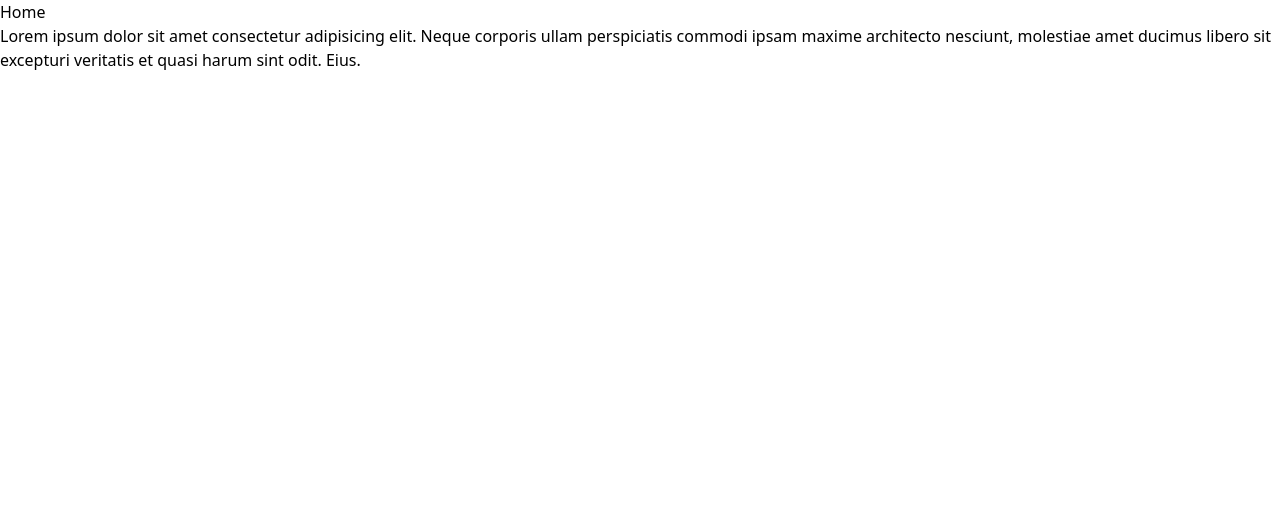
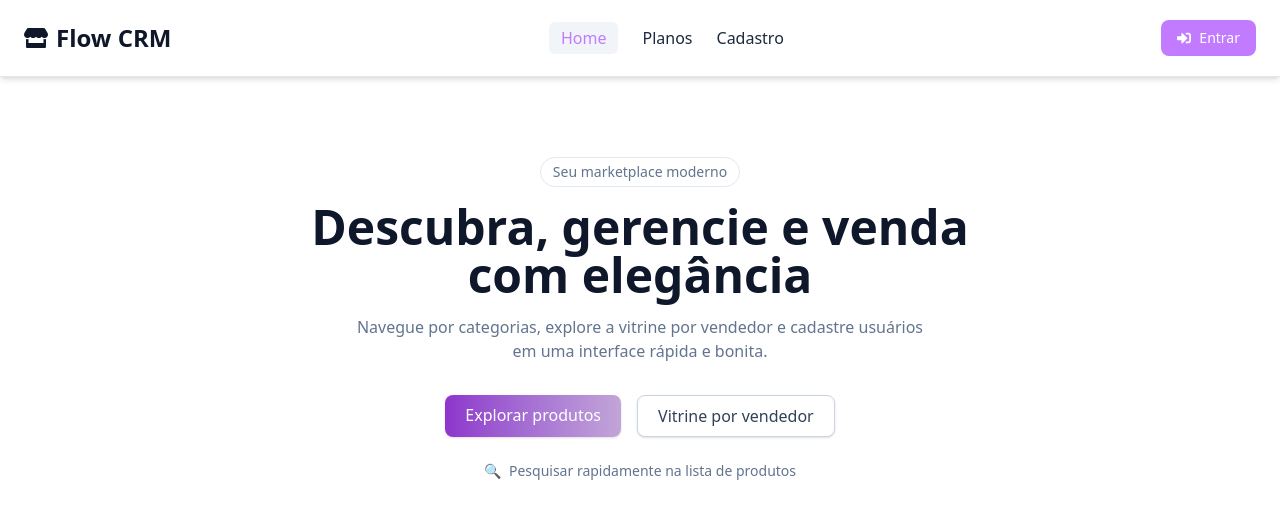
Before and after one commit to Grupo-02-Turma-JavaScript-07/Sistema-CRM-Front, a React (Vite) app: page / in a window 1280 px wide. Shown: the top 518 px of the page. Built offline with nearby package versions, Linux system fonts and the light colour scheme.

Commit message:
feat: add home

```diff
--- a/package.json
+++ b/package.json
@@ -16,6 +16,7 @@
     "axios": "^1.11.0",
     "react": "^19.1.0",
     "react-dom": "^19.1.0",
+    "react-icons": "^5.5.0",
     "react-loader-spinner": "^6.1.6",
     "react-router-dom": "^7.7.1",
     "react-toastify": "^11.0.5",
--- /dev/null
+++ b/src/components/navbarHome/NavbarHome.tsx
@@ -0,0 +1,40 @@
+import { Link, useLocation } from 'react-router-dom'
+import { FaStore, FaSignInAlt } from 'react-icons/fa'
+
+function NavHome() {
+  const location = useLocation()
+
+  return (
+    <header className="bg-white shadow-md border-b border-slate-200">
+      <div className="max-w-7xl mx-auto px-6 py-5 flex justify-between items-center">
+      <div className="flex items-center gap-2 text-slate-900 font-semibold text-2xl">
+        <FaStore className="text-2xl" />
+        Flow CRM
+      </div>
+      <nav className="flex items-center gap-6 text-2x1 font-medium">
+        <Link to="/" className={`px-3 py-1 rounded-md transition ${
+            location.pathname === '/'
+              ? 'bg-slate-100 text-purple-400'
+              : 'text-slate-800 hover:text-purple-400'
+          }`}
+        >
+          Home
+        </Link>
+
+        {/* #todo: rota será planos? */}
+        <Link to="/planos" className="text-slate-800 hover:text-purple-400 transition">Planos</Link>
+
+        {/* #todo: rota será cadastro? */}
+        <Link to="/cadastro" className="text-slate-800 hover:text-purple-400 transition">Cadastro</Link>
+      </nav>
+
+      <Link to="/login" className="flex items-center gap-2 bg-purple-400 text-white px-4 py-2 rounded-lg text-sm font-medium hover:bg-purple-700 transition">
+        <FaSignInAlt />
+        Entrar
+      </Link>
+      </div>
+    </header>
+  )
+}
+
+export default NavHome
--- a/src/pages/home/Home.tsx
+++ b/src/pages/home/Home.tsx
@@ -1,10 +1,35 @@
-import React from 'react'
+import { Link } from 'react-router-dom'
+import NavHome from '../../components/navbarHome/NavbarHome'
 
 function Home() {
   return (
     <>
-      <div>Home</div>
-      <p>Lorem ipsum dolor sit amet consectetur adipisicing elit. Neque corporis ullam perspiciatis commodi ipsam maxime architecto nesciunt, molestiae amet ducimus libero sit excepturi veritatis et quasi harum sint odit. Eius.</p>
+      <NavHome />
+      <section className="flex flex-col items-center justify-center text-center px-4 py-20">
+        <span className="text-sm font-medium text-slate-500 mb-4 border border-slate-200 px-3 py-1 rounded-full">
+          Seu marketplace moderno
+        </span>
+        <h1 className="text-4xl md:text-5xl font-extrabold text-slate-900 mb-4">
+          Descubra, gerencie e venda <br />
+          com elegância
+        </h1>
+        <p className="text-slate-500 max-w-xl text-ms mb-8">
+          Navegue por categorias, explore a vitrine por vendedor e cadastre usuários em uma interface rápida e bonita.
+        </p>
+        <div className="flex gap-4 mb-6">
+          <Link to="/produtos" className="bg-gradient-to-r from-[#8d34cc] to-[#c2a5d7] text-white px-5 py-2 rounded-lg font-medium shadow hover:opacity-90 transition">
+            Explorar produtos
+          </Link>
+          {/* #todo: vamos usar uma rota para planos?? */}
+          <Link to="/vendedores" className="bg-white text-slate-700 border border-slate-300 px-5 py-2 rounded-lg font-medium shadow hover:bg-slate-50 transition">
+            Vitrine por vendedor
+          </Link>
+        </div>
+        <div className="text-slate-500 text-sm flex items-center gap-2">
+          <span>🔍</span>
+          <span>Pesquisar rapidamente na lista de produtos</span>
+        </div>
+      </section>
     </>
   )
 }
```
Also changed, not shown: 1 other file (tests, documents, lock files or other folders).
